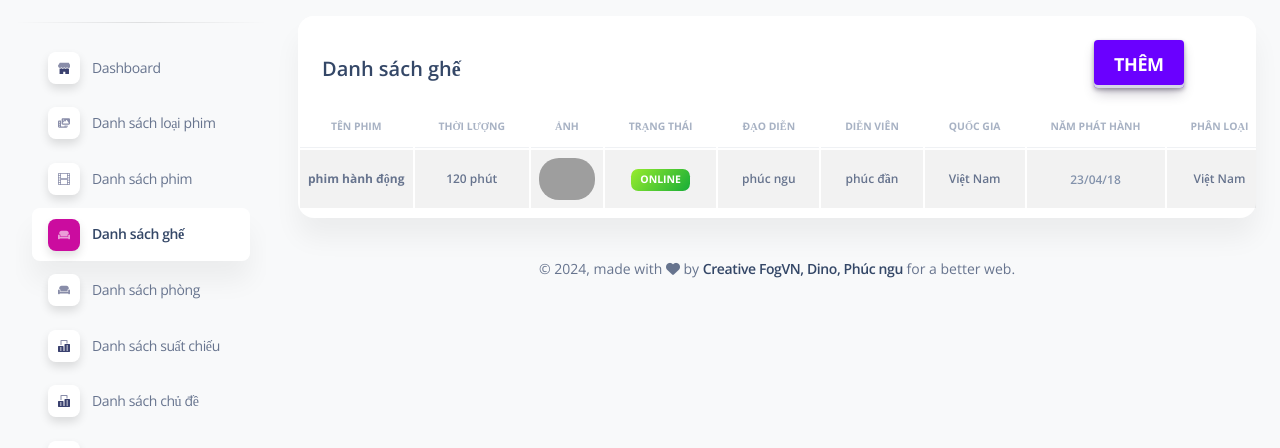
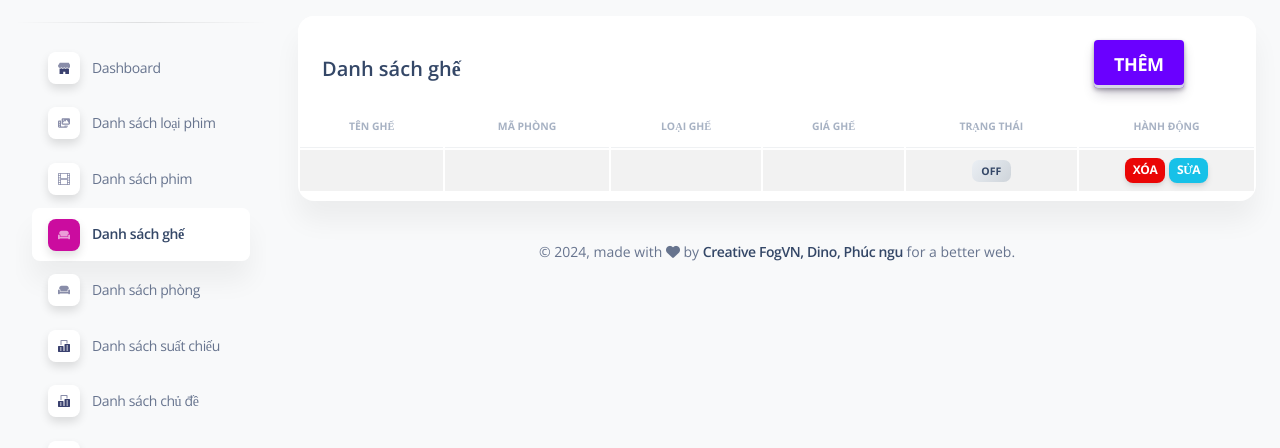
Before and after one commit to nguyenduydan/Website_BanVeXemPhim, a PHP site: page /admin/chair.php in a window 1280 px wide. Shown: the part 72-520 px from the top of the page. Run offline with PHP 8.4, Linux system fonts and the light colour scheme; some libraries are stand-ins or nearby versions; some web fonts are replaced; grey boxes are pictures that could not be loaded.

Commit message:
thêm bảng cho chair.php - 22/10/2024

```diff
--- a/admin/chair.php
+++ b/admin/chair.php
@@ -6,61 +6,38 @@
         <div class="card mb-4">
             <div class="card-header d-flex justify-content-between align-items-center pb-0">
                 <h5><?php echo $title ?></h5>
-                <a href="../admin/categories-add.php" class="btn btn-lg me-5 btn-add" style="--bs-btn-padding-y: .5rem; --bs-btn-padding-x: 20px; --bs-btn-font-size: 1.25rem;">Thêm</a>
+                <a href="#" class="btn btn-lg me-5 btn-add"
+                    style="--bs-btn-padding-y: .5rem; --bs-btn-padding-x: 20px; --bs-btn-font-size: 1.25rem;">Thêm</a>
             </div>
             <div class="card-body px-0 pt-0 pb-2">
                 <div class="table-responsive p-0">
                     <table class="table table-striped table-borderless align-items-center mb-0">
                         <thead>
                             <tr>
-                                <th class="text-center text-uppercase text-secondary text-xxs font-weight-bolder opacity-7">Tên phim</th>
-                                <th class="text-center text-uppercase text-secondary text-xxs font-weight-bolder opacity-7">Thời lượng</th>
-                                <th class="text-center text-uppercase text-secondary text-xxs font-weight-bolder opacity-7">Ảnh</th>
+                                <th class="text-center text-uppercase text-secondary text-xxs font-weight-bolder opacity-7">Tên ghế</th>
+                                <th class="text-center text-uppercase text-secondary text-xxs font-weight-bolder opacity-7">Mã phòng</th>
+                                <th class="text-center text-uppercase text-secondary text-xxs font-weight-bolder opacity-7">Loại ghế</th>
+                                <th class="text-center text-uppercase text-secondary text-xxs font-weight-bolder opacity-7">Giá ghế</th>
                                 <th class="text-center text-uppercase text-secondary text-xxs font-weight-bolder opacity-7">Trạng thái</th>
-                                <th class="text-center text-uppercase text-secondary text-xxs font-weight-bolder opacity-7">Đạo diễn</th>
-                                <th class="text-center text-uppercase text-secondary text-xxs font-weight-bolder opacity-7">Diễn viên</th>
-                                <th class="text-center text-uppercase text-secondary text-xxs font-weight-bolder opacity-7">Quốc gia</th>
-                                <th class="text-center text-uppercase text-secondary text-xxs font-weight-bolder opacity-7">Năm phát hành</th>
-                                <th class="text-center text-uppercase text-secondary text-xxs font-weight-bolder opacity-7">Phân loại</th>
-                                <th class="text-center text-uppercase text-secondary text-xxs font-weight-bolder opacity-7">Người tạo</th>
-                                <th class="text-center text-uppercase text-secondary text-xxs font-weight-bolder opacity-7">Ngày tạo</th>
                                 <th class="text-center text-uppercase text-secondary text-xxs font-weight-bolder opacity-7">Hành động</th>
                             </tr>
                         </thead>
                         <tbody>
                             <tr>
                                 <td class="align-middle text-center text-sm">
-                                    <p class="text-xs font-weight-bolder mb-0">phim hành động</p>
+                                    <p class="text-xs font-weight-bolder mb-0"></p>
                                 </td>
                                 <td class="align-middle text-center text-sm">
-                                    <p class="text-xs font-weight-bold mb-0">120 phút</p>
+                                    <p class="text-xs font-weight-bold mb-0"></p>
                                 </td>
                                 <td class="align-middle text-center text-sm">
-                                    <img src="../uploads/product-images/curved5-small.jpg" class="img-fluid">
+                                    <p class="text-xs font-weight-bold mb-0"></p>
                                 </td>
                                 <td class="align-middle text-center text-sm">
-                                    <span class="badge badge-sm bg-gradient-success">Online</span>
+                                    <p class="text-xs font-weight-bold mb-0"></p>
                                 </td>
                                 <td class="align-middle text-center text-sm">
-                                    <p class="text-xs font-weight-bold mb-0">phúc ngu</p>
-                                </td>
-                                <td class="align-middle text-center text-sm">
-                                    <p class="text-xs font-weight-bold mb-0">phúc đần</p>
-                                </td>
-                                <td class="align-middle text-center text-sm">
-                                    <p class="text-xs font-weight-bold mb-0">Việt Nam</p>
-                                </td>
-                                <td class="align-middle text-center">
-                                    <span class="text-secondary text-xs font-weight-bold">23/04/18</span>
-                                </td>
-                                <td class="align-middle text-center text-sm">
-                                    <p class="text-xs font-weight-bold mb-0">Việt Nam</p>
-                                </td>
-                                <td class="align-middle text-center text-sm">
-                                    <p class="text-xs font-weight-bold mb-0">Việt Nam</p>
-                                </td>
-                                <td class="align-middle text-center text-sm">
-                                    <p class="text-xs font-weight-bold mb-0">Việt Nam</p>
+                                    <span class="badge badge-sm bg-gradient-light text-dark">OFF</span>
                                 </td>
                                 <td class="align-middle text-center text-sm">
                                     <a class="btn btn-danger m-0"
```
